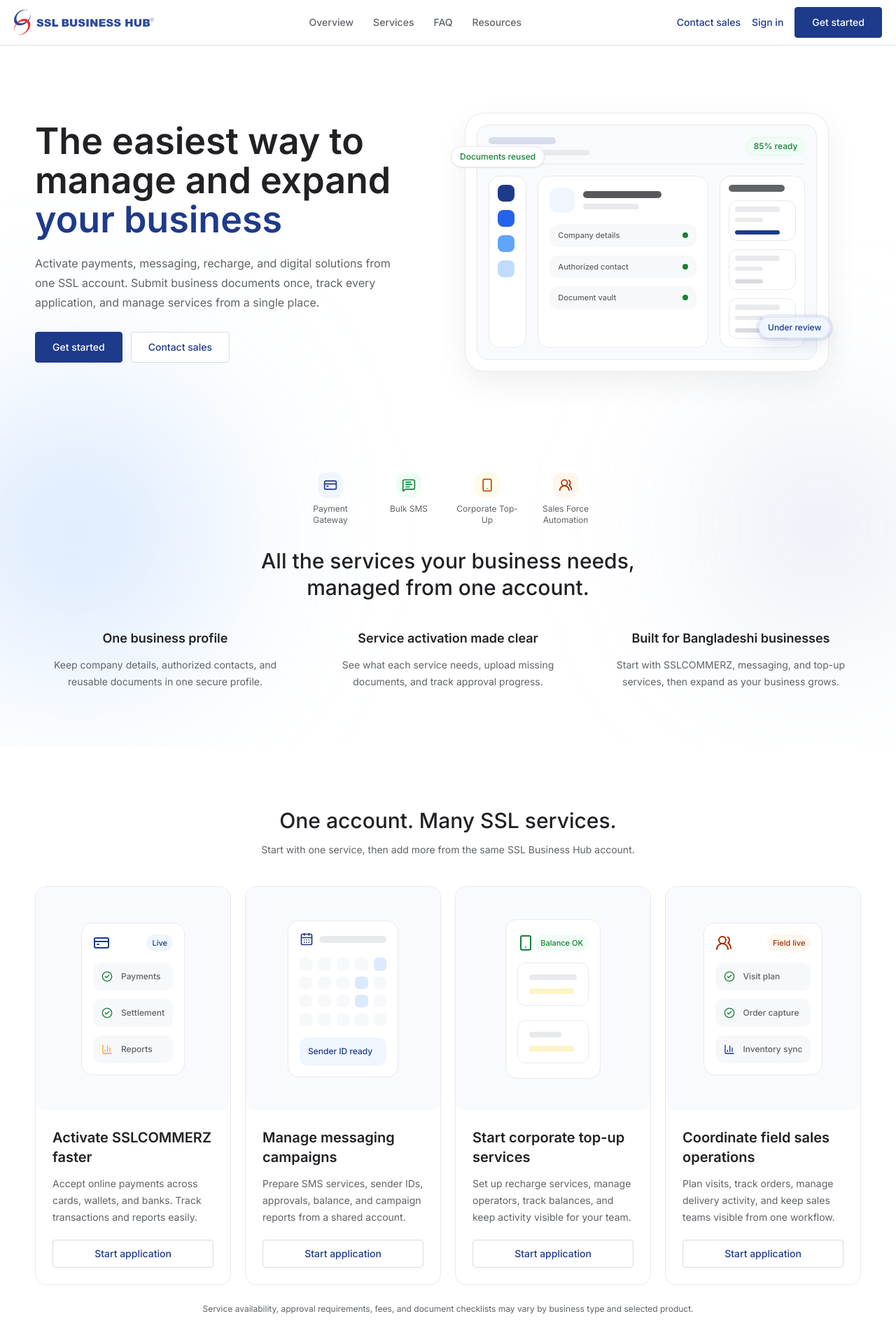
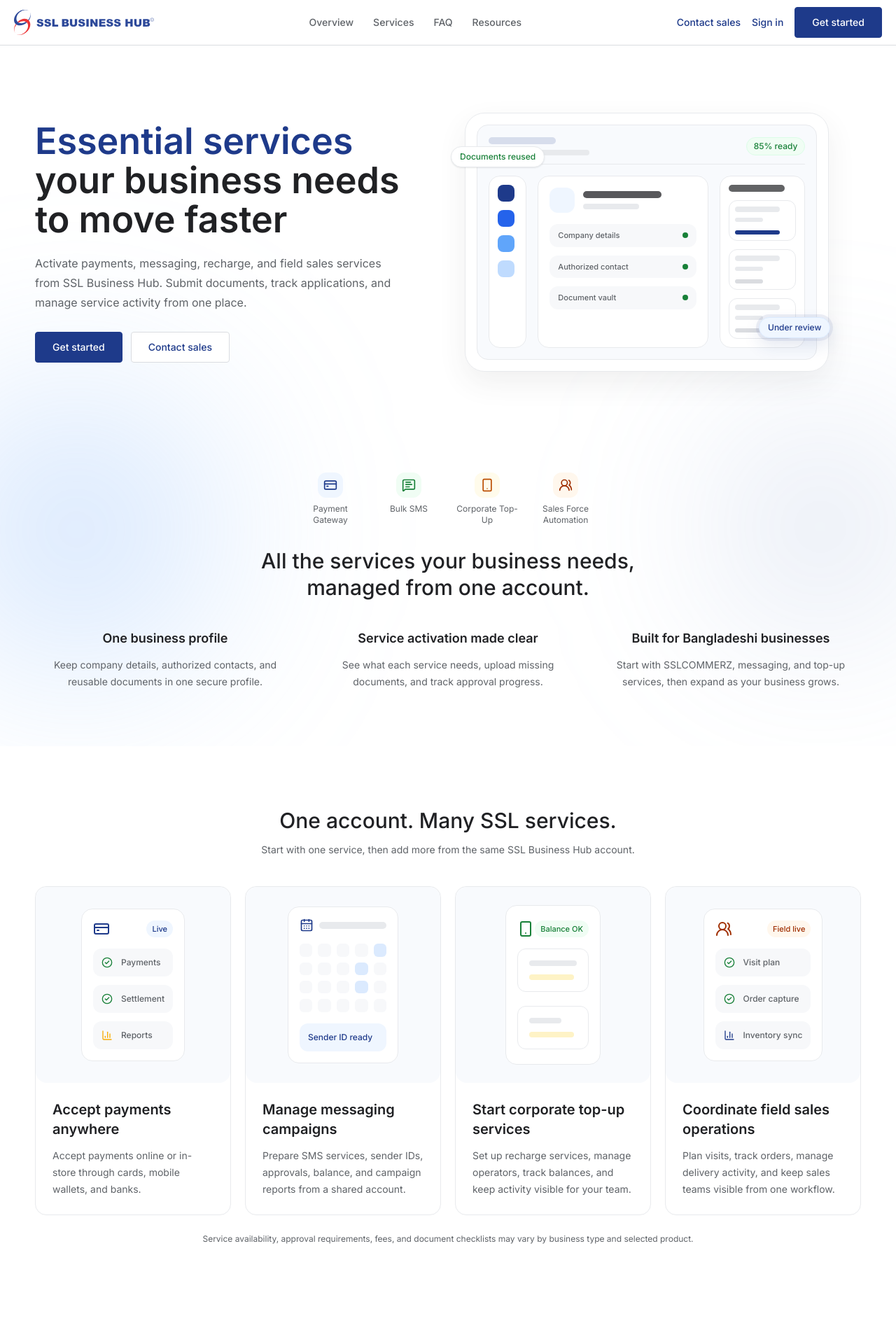
Before and after one commit to alimoon-nisha/ssl_business_platform, a Next.js app: page / in a window 1280 px wide. Shown: the top 1920 px of the page at 70% size. Built offline with nearby package versions, Linux system fonts and the light colour scheme.

Commit message:
refine landing services section

```diff
--- a/src/app/page.tsx
+++ b/src/app/page.tsx
@@ -27,10 +27,10 @@
           <div className="container-xl grid gap-12 py-20 md:grid-cols-[0.92fr_1.08fr] md:items-center lg:py-24">
             <div>
               <h1 className="max-w-xl text-4xl font-semibold leading-[1.08] tracking-normal text-text-primary md:text-[52px]">
-                The easiest way to manage and expand <span className="text-primary">your business</span>
+                <span className="text-primary">Essential services</span> your business needs to move faster
               </h1>
               <p className="mt-5 max-w-xl text-base leading-7 text-text-secondary">
-                Activate payments, messaging, recharge, and digital solutions from one SSL account. Submit business documents once, track every application, and manage services from a single place.
+                Activate payments, messaging, recharge, and field sales services from SSL Business Hub. Submit documents, track applications, and manage service activity from one place.
               </p>
               <div className="mt-7 flex flex-wrap gap-3">
                 <ButtonLink href="/get-started">Get started</ButtonLink>
--- a/src/components/marketing/FeatureCard.tsx
+++ b/src/components/marketing/FeatureCard.tsx
@@ -2,7 +2,7 @@
 import Link from "next/link";
 import { Card } from "@/components/ui/Card";
 
-const visualShellClass = "flex h-[320px] items-center justify-center rounded-2xl bg-surface p-5";
+const visualShellClass = "flex h-[280px] items-center justify-center rounded-2xl bg-surface p-5";
 
 function FeatureVisual({ type }: { type: "payments" | "messages" | "recharge" | "sales" }) {
   if (type === "messages") {
@@ -112,40 +112,27 @@
   body,
   visual,
   href,
-  applicationHref,
 }: {
   title: string;
   body: string;
   visual: "payments" | "messages" | "recharge" | "sales";
   href: string;
-  applicationHref: string;
 }) {
   return (
-    <Card className="group h-full overflow-hidden transition-all duration-300 ease-out hover:-translate-y-1 hover:border-primary hover:shadow-[0_14px_30px_rgba(26,115,232,0.08)] hover:ring-1 hover:ring-primary focus-within:border-primary focus-within:ring-1 focus-within:ring-primary">
     <Link
       href={href}
-        className="block rounded-t-2xl focus-visible:outline focus-visible:outline-2 focus-visible:outline-offset-2 focus-visible:outline-primary"
+      className="group block h-full rounded-2xl focus-visible:outline focus-visible:outline-2 focus-visible:outline-offset-2 focus-visible:outline-primary"
       aria-label={`Explore ${title}`}
     >
+      <Card className="h-full overflow-hidden transition-all duration-300 ease-out group-hover:-translate-y-1 group-hover:border-primary group-hover:shadow-[0_14px_30px_rgba(26,115,232,0.08)] group-hover:ring-1 group-hover:ring-primary group-focus-visible:border-primary group-focus-visible:ring-1 group-focus-visible:ring-primary">
         <FeatureVisual type={visual} />
-      </Link>
         <div className="p-6">
-          <Link
-            href={href}
-            className="block rounded-sm focus-visible:outline focus-visible:outline-2 focus-visible:outline-offset-2 focus-visible:outline-primary"
-          >
           <h3 className="text-xl font-semibold tracking-normal text-text-primary transition-colors duration-300 group-hover:text-primary">
             {title}
           </h3>
-          </Link>
           <p className="mt-3 text-sm leading-6 text-text-secondary">{body}</p>
-          <Link
-            href={applicationHref}
-            className="mt-5 inline-flex h-10 w-full items-center justify-center rounded-sm border border-border bg-white px-5 text-sm font-medium text-primary transition-colors hover:bg-blue-50 focus-visible:outline focus-visible:outline-2 focus-visible:outline-offset-2 focus-visible:outline-primary"
-          >
-            Start application
-          </Link>
         </div>
       </Card>
+    </Link>
   );
 }
--- a/src/data/mockPlatform.ts
+++ b/src/data/mockPlatform.ts
@@ -22,8 +22,8 @@
 
 export const featureCards = [
   {
-    title: "Activate SSLCOMMERZ faster",
-    body: "Accept online payments across cards, wallets, and banks. Track transactions and reports easily.",
+    title: "Accept payments anywhere",
+    body: "Accept payments online or in-store through cards, mobile wallets, and banks.",
     visual: "payments",
     href: "/products/payment-gateway",
     applicationHref: "/get-started?service=payment-gateway",
```
Lines whose indentation alone changed are shown as unchanged.
